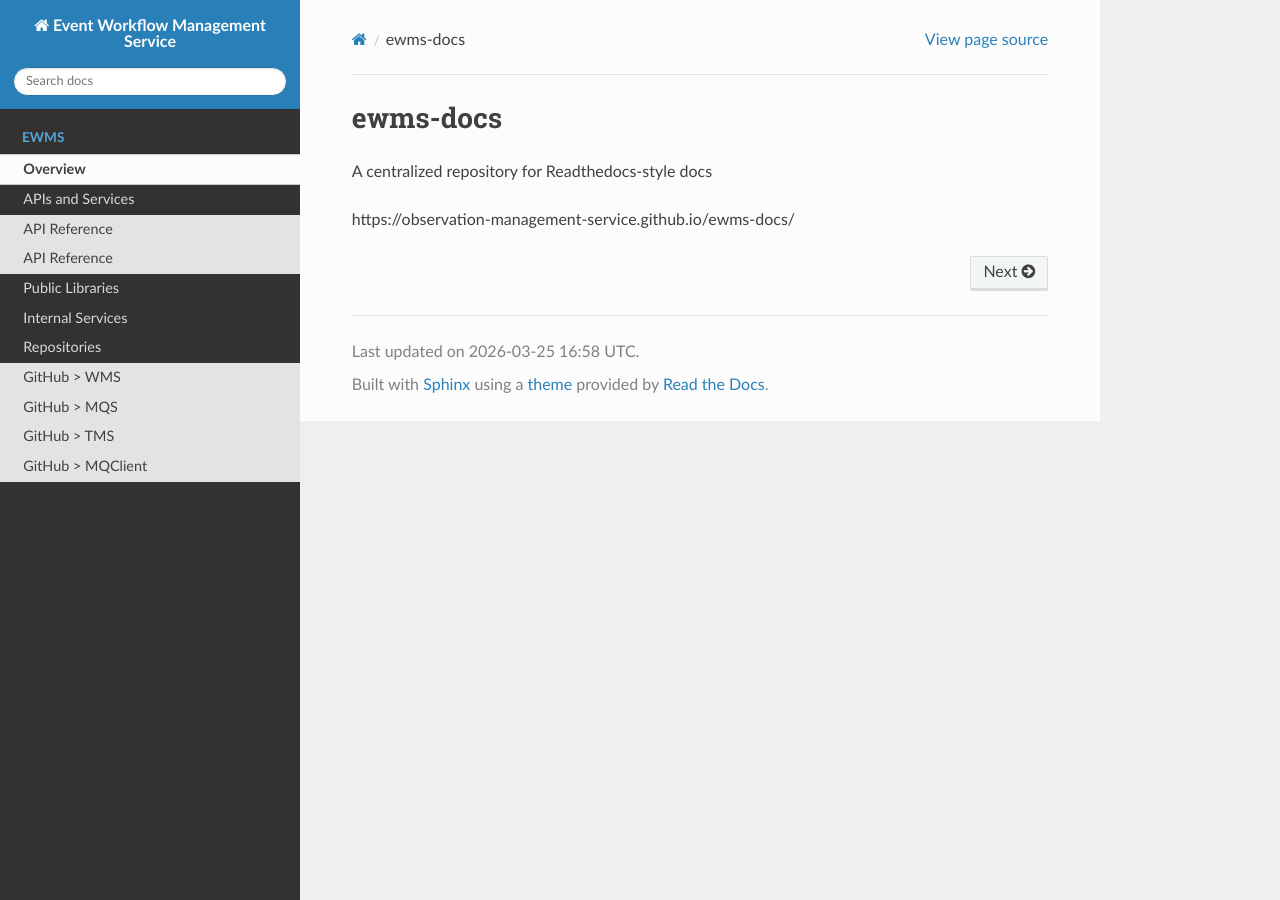
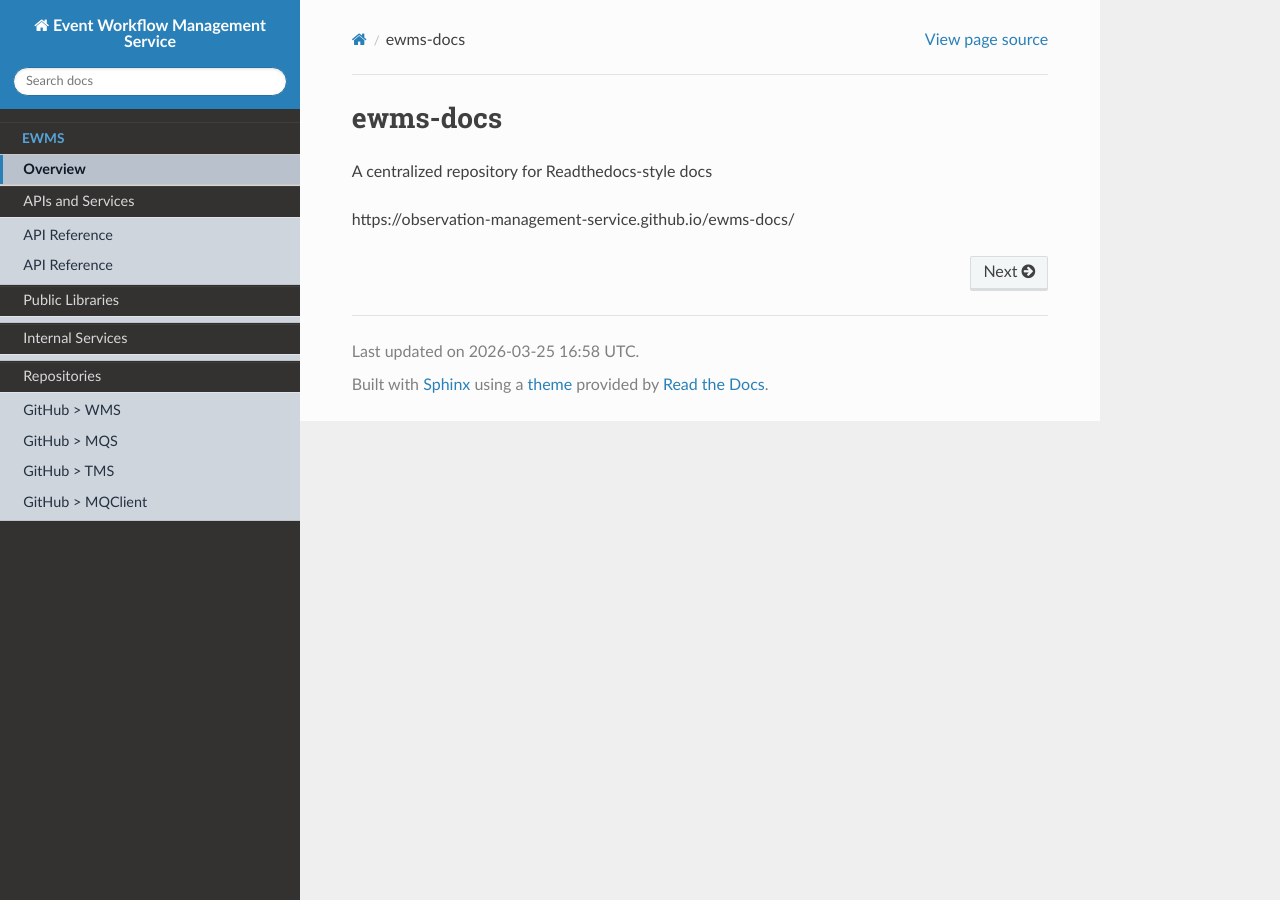
Before and after one commit to Observation-Management-Service/ewms-docs, a Sphinx documentation site: the page built from docs/index.rst, in a window 1280 px wide. Built offline with Sphinx 7.4.7 and the Read the Docs theme 3.1.0, drawn with Linux system fonts in a browser that asks for light colours.

Commit message:
autoexpand nav bar nesting - 3 - css

```diff
--- a/docs/_static/ewms-nav.css
+++ b/docs/_static/ewms-nav.css
@@ -1,24 +1,97 @@
-/* Hide RTD expand/collapse controls. */
+/* ==========================================================================
+   EWMS sidebar tuning
+   --------------------------------------------------------------------------
+   Goal:
+   - Keep first-level branches open
+   - Hide RTD +/- controls
+   - Make non-current expanded groups visually recede
+   - Preserve strong emphasis for the current page/branch
+   ========================================================================== */
+
+/* Hide RTD expand/collapse glyphs. */
 .wy-menu-vertical .toctree-expand {
     display: none !important;
 }
 
-/* Keep top-level sections open. */
+/* Keep first-level forced-open branches visible. */
 .wy-menu-vertical li.toctree-l1.ewms-force-open > ul {
     display: block !important;
 }
 
-/* Make force-open sections look like normal open sections. */
-.wy-menu-vertical li.toctree-l1.ewms-force-open > ul {
-    background: #e3e3e3;
+/* Top-level section labels should remain dark and stable. */
+.wy-menu-vertical li.toctree-l1 > a,
+.wy-menu-vertical p.caption {
+    border-top: 1px solid rgba(255, 255, 255, 0.06);
 }
 
-/* Match link styling inside the opened section body. */
-.wy-menu-vertical li.toctree-l1.ewms-force-open > ul a {
-    color: #404040;
+/* --------------------------------------------------------------------------
+   Non-current expanded sibling branches:
+   use a muted cool-gray "container" instead of a bright card.
+   -------------------------------------------------------------------------- */
+.wy-menu-vertical li.toctree-l1.ewms-force-open > ul {
+    background: #cfd5dc;
+    box-shadow:
+        inset 0 1px 0 rgba(255, 255, 255, 0.35),
+        inset 0 -1px 0 rgba(0, 0, 0, 0.08);
+    padding-top: 0.2rem;
+    padding-bottom: 0.2rem;
 }
 
-/* Optional: tighten the spacing a bit so it looks closer to the native open branch. */
-.wy-menu-vertical li.toctree-l1.ewms-force-open > ul li {
+/* Make links inside non-current expanded groups feel lighter-weight and less "boxed". */
+.wy-menu-vertical li.toctree-l1.ewms-force-open > ul a {
+    background: transparent;
+    color: #243140;
+    font-weight: 400;
+    line-height: 1.35;
+}
+
+/* Subtle hover state. */
+.wy-menu-vertical li.toctree-l1.ewms-force-open > ul a:hover {
+    background: #c3c9d1;
+    color: #16202b;
+}
+
+/* --------------------------------------------------------------------------
+   Current/active item:
+   reserve the strongest emphasis for the actual current page.
+   -------------------------------------------------------------------------- */
+.wy-menu-vertical li.current > a,
+.wy-menu-vertical li.current > a:hover,
+.wy-menu-vertical li.current > ul a.current,
+.wy-menu-vertical li.current > ul a.current:hover,
+.wy-menu-vertical li.current ul li.current > a,
+.wy-menu-vertical li.current ul li.current > a:hover {
+    background: #b9c2cc;
+    color: #111827;
+    font-weight: 600;
+    box-shadow: inset 3px 0 0 #2980b9;
+}
+
+/* Keep current branch children readable without turning the whole branch into a bright slab. */
+.wy-menu-vertical li.current > ul {
+    background: #d6dbe1;
+}
+
+.wy-menu-vertical li.current > ul a {
+    color: #243140;
+}
+
+/* --------------------------------------------------------------------------
+   Deeper nested items:
+   slightly tighter and calmer than default so the tree feels more uniform.
+   -------------------------------------------------------------------------- */
+.wy-menu-vertical li.toctree-l2 > a,
+.wy-menu-vertical li.toctree-l3 > a {
+    padding-top: 0.35rem;
+    padding-bottom: 0.35rem;
+}
+
+/* Remove the "floating box" feeling from single-link groups. */
+.wy-menu-vertical li.toctree-l1 > ul > li {
     margin-bottom: 0;
 }
+
+/* Optional: make section separators a bit clearer without adding brightness. */
+.wy-menu-vertical li.toctree-l1 {
+    border-bottom: 1px solid rgba(0, 0, 0, 0.06);
+}
--- a/docs/_static/ewms-nav.js
+++ b/docs/_static/ewms-nav.js
@@ -4,7 +4,6 @@
  * This keeps the EWMS navigation tree more consistently open across pages
  * without modifying the Sphinx RTD theme templates themselves.
  */
-
 document.addEventListener('DOMContentLoaded', () => {
     const menu = document.querySelector('.wy-menu-vertical');
     if (!menu) {
@@ -17,7 +16,10 @@ document.addEventListener('DOMContentLoaded', () => {
             continue;
         }
 
-        item.classList.add('ewms-force-open');
+        if (!item.classList.contains('current') && !item.classList.contains('on')) {
+            item.classList.add('ewms-force-open');
+        }
+
         childList.style.display = 'block';
     }
 });
```
